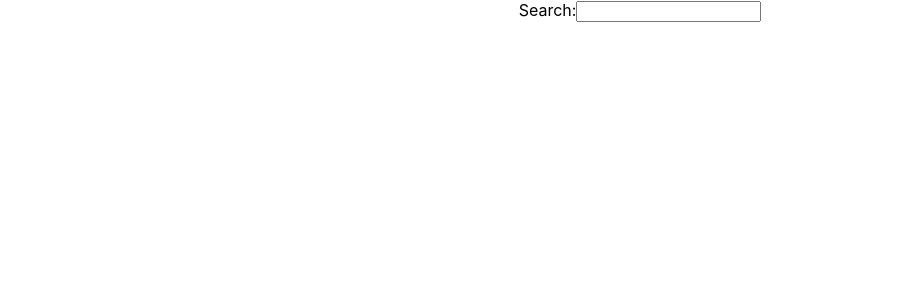
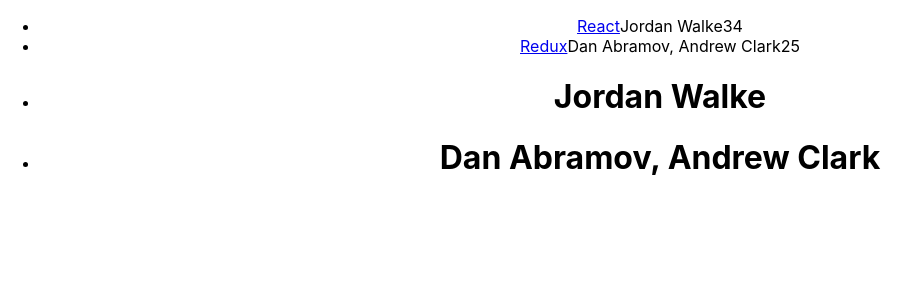
Before and after one commit to vinay-hegde-17/React, a React (Create React App) app in the folder react-one/: page / in a window 1280 px wide. Shown: the top 300 px of the page, without its empty margins (0-920 px from the left). Built offline with nearby package versions, Linux system fonts and the light colour scheme.

Commit message:
Accessing values from another file

```diff
--- /dev/null
+++ b/react-one/src/Another.js
@@ -0,0 +1,19 @@
+import React from 'react'
+
+function Another(props) {
+  return (
+    <div>
+     <ul>
+        {props.list.map((val)=>{
+            return(
+                <li key={val.author}>
+                <h1>{val.author}</h1>
+            </li>
+            )
+        })}
+    </ul>
+    </div>
+  )
+}
+
+export default Another
--- a/react-one/src/App.js
+++ b/react-one/src/App.js
@@ -1,16 +1,47 @@
+import Another from "./Another";
 import "./App.css";
 
+const list = [
+  {
+    title: "React",
+    url: "https://reactjs.org/",
+    author: "Jordan Walke",
+    num_comments: 3,
+    points: 4,
+    objectID: 0,
+  },
+  {
+    title: "Redux",
+    url: "https://redux.js.org/",
+    author: "Dan Abramov, Andrew Clark",
+    num_comments: 2,
+    points: 5,
+    objectID: 1,
+  },
+];
 
- const handleFunction=(event)=>{
-  console.log(event);
-  console.log(event.target.value);
- }
+const List = (props) => {
+  return (
+    <ul>
+      {props.list.map((item) => (
+        <li key={item.objectID}>
+          <span>
+            <a href={item.url}>{item.title}</a>
+          </span>
+          <span>{item.author}</span>
+          <span>{item.num_comments}</span>
+          <span>{item.points}</span>
+        </li>
+      ))}
+    </ul>
+  );
+};
 
 function App() {
   return (
     <div className="App">
-      <label htmlFor="search">Search:</label>
-      <input id="search" type="text" onChange={handleFunction}></input>
+      <List list={list} />
+      <Another list={list}/>
     </div>
   );
 }
```
